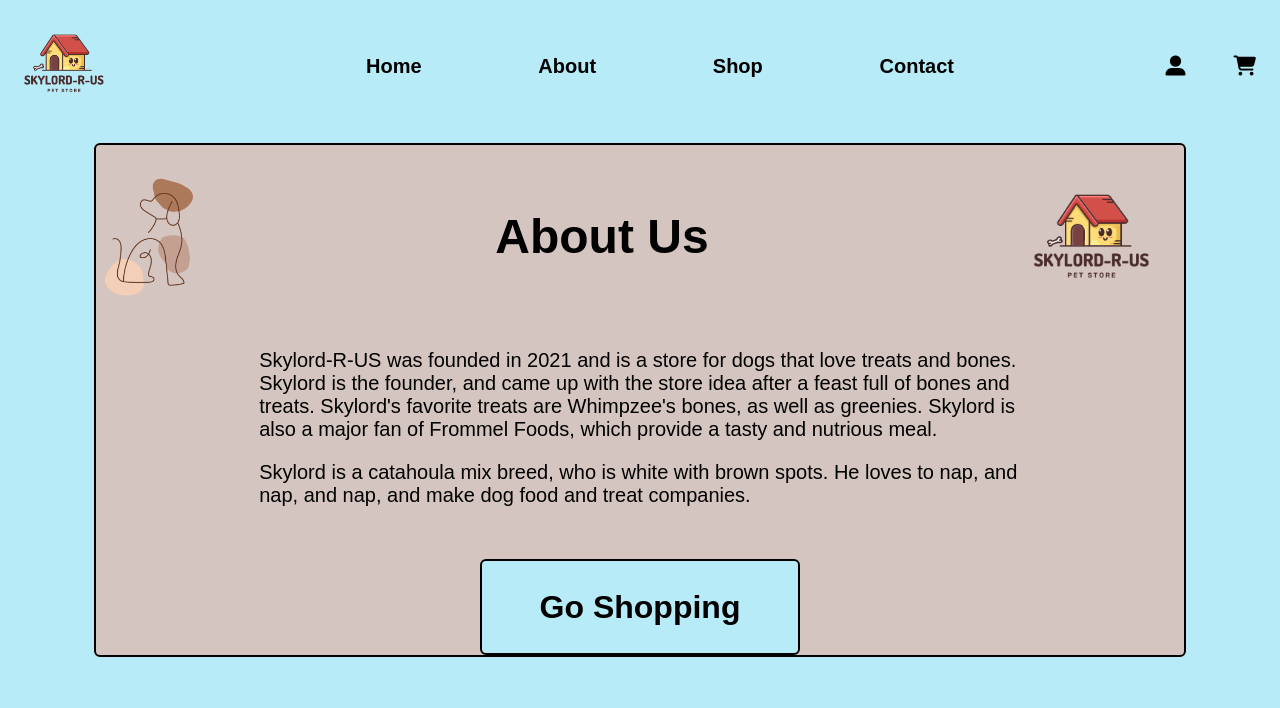
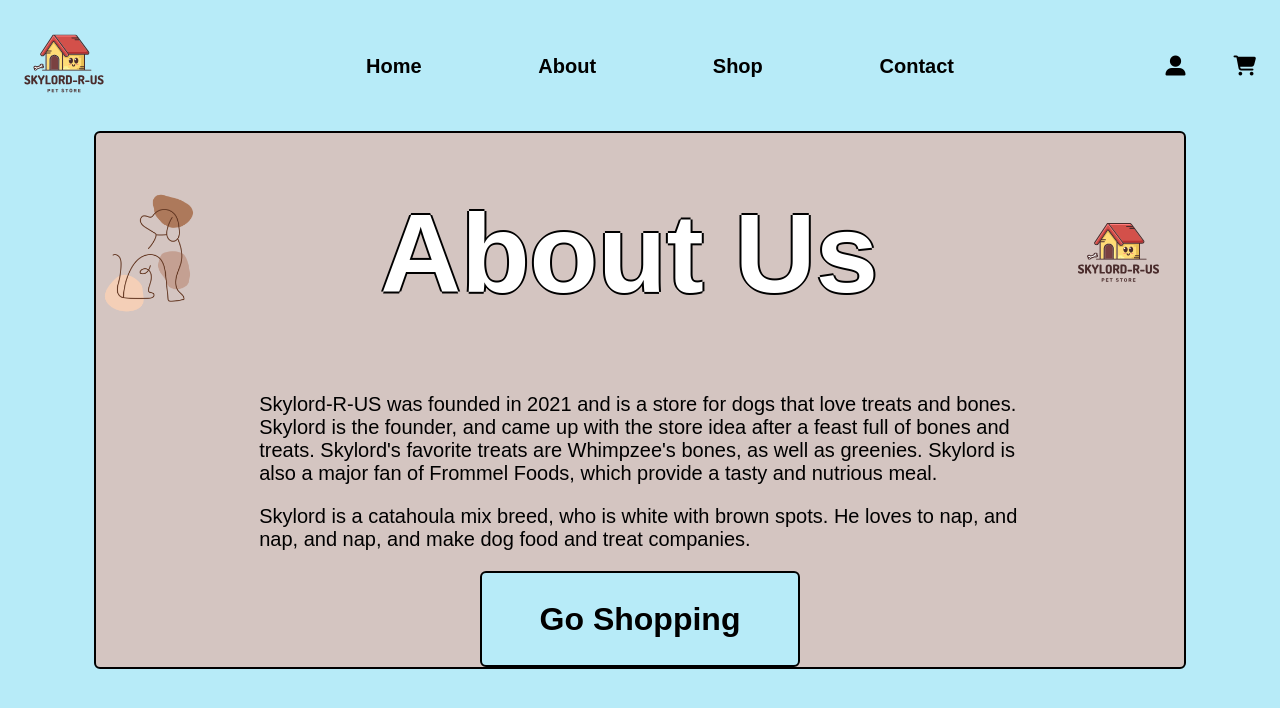
Before and after one commit to japerry911/skylord-r-us-frontend, a React (Create React App) app: page /about in a window 1280 px wide. Shown: the top 708 px of the page. Built offline with nearby package versions, Linux system fonts and the light colour scheme.

Commit message:
👌 IMPROVE: improvements to about page

```diff
--- a/src/components/Navbar/Navbar.jsx
+++ b/src/components/Navbar/Navbar.jsx
@@ -1,6 +1,6 @@
 import React from 'react';
 import './Navbar.css';
-import TransparentLogo250 from '../../assets/logo-transparent-250.png';
+import TransparentLogo250 from '../../assets/skylord-r-us-logo.svg';
 
 const Navbar = () => {
   return (
--- a/src/pages/About/About.css
+++ b/src/pages/About/About.css
@@ -22,17 +22,21 @@
 }
 
 .about-page-logo {
-  width: 17%;
+  width: 12%;
 }
 
 .sub-about-div div:first-of-type {
   display: flex;
   justify-content: space-between;
   align-items: center;
+  width: 100%;
+  height: 15rem;
 }
 
 .sub-about-div > div > h1 {
-  font-size: 3rem;
+  font-size: 7rem;
+  color: #fff;
+  text-shadow: -2px 0 black, 0 2px black, 2px 0 black, 0 -2px black;
 }
 
 .sub-about-div div:nth-child(2) {
@@ -41,10 +45,6 @@
 
 .sub-about-div div:nth-child(2) p {
   font-size: 1.25rem;
-}
-
-.sub-about-div div:last-of-type {
-  margin-top: 2rem;
 }
 
 .about-action-btn {
--- a/src/pages/About/About.jsx
+++ b/src/pages/About/About.jsx
@@ -1,7 +1,7 @@
 import React from 'react';
 import './About.css';
 import AboutPageDog from '../../assets/about-page-dog.png';
-import TransparentLogo250 from '../../assets/logo-transparent-250.png';
+import TransparentLogo250 from '../../assets/skylord-r-us-logo.svg';
 
 const About = () => {
   return (
```
Also changed, not shown: src/assets/logo-transparent-250.png (deleted), src/assets/skylord-r-us-logo.svg (added).
